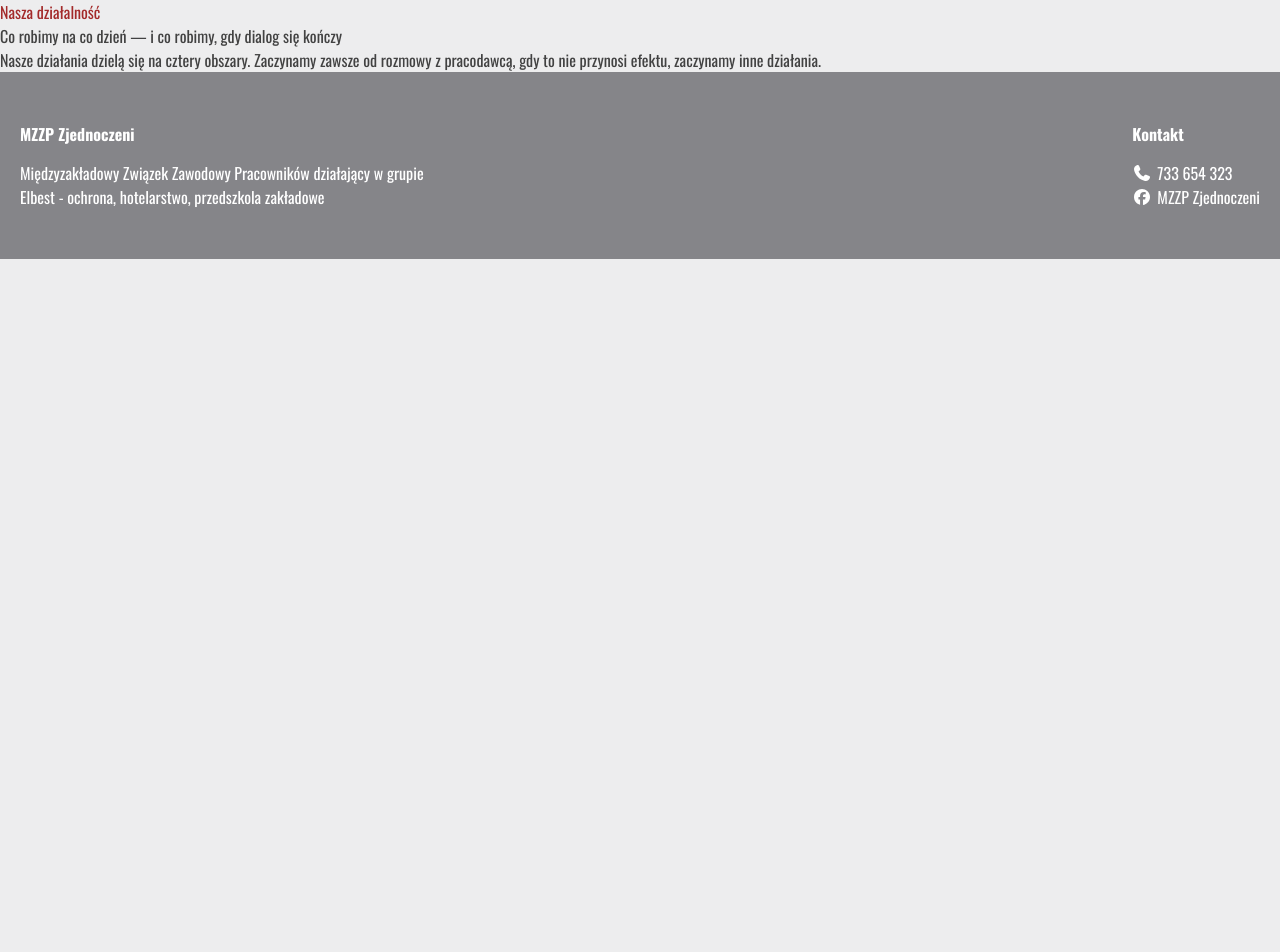
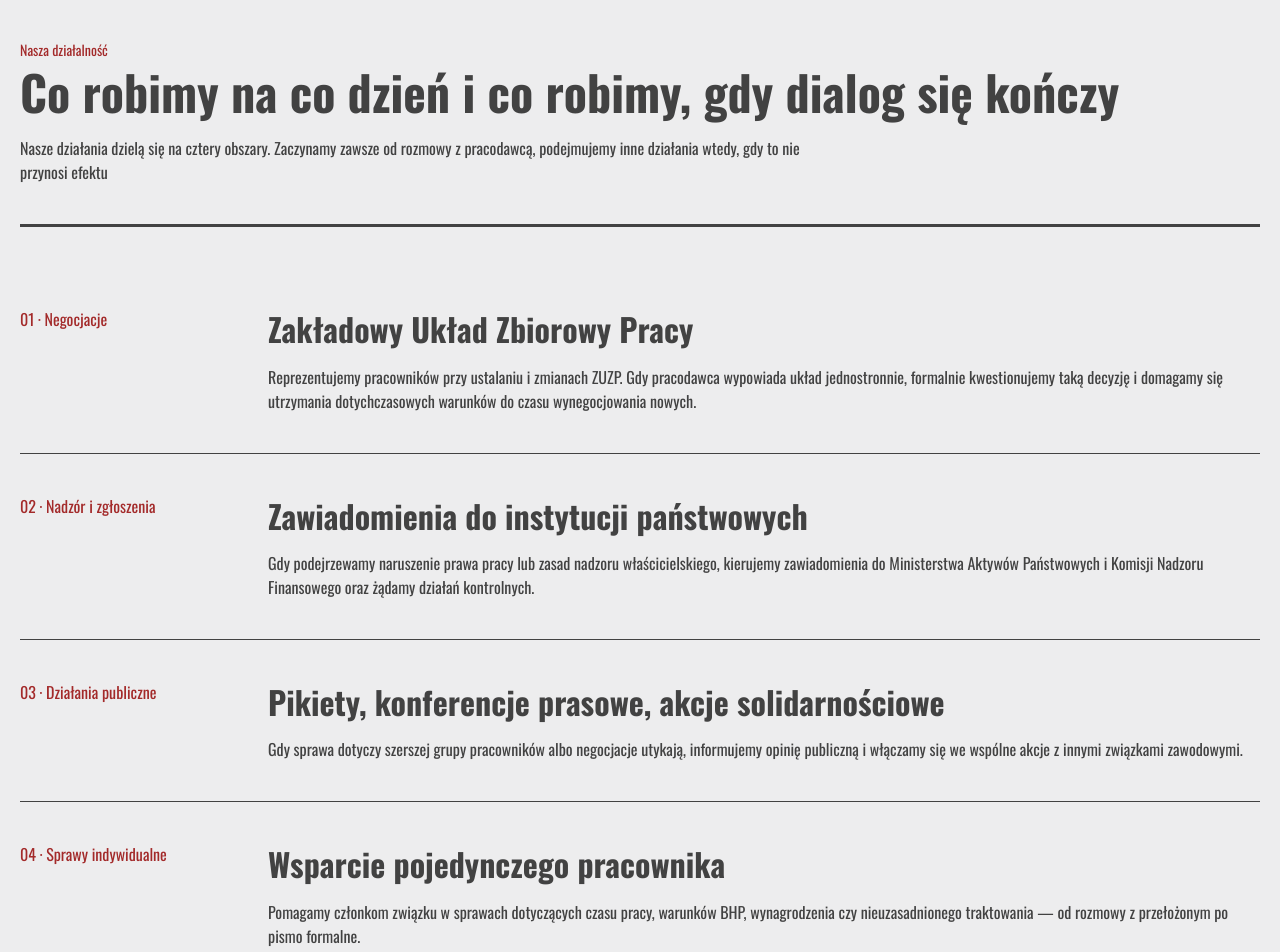
Before and after one commit to Krzysztofe/zjednoczeni, a Next.js app: page /activity in a window 1280 px wide. Shown: the part 60-1012 px from the top of the page. Before the commit the page ends 800 px from the top, so only its background shows below. Built offline with nearby package versions, Linux system fonts and the light colour scheme.

Commit message:
Add ActivityPage

```diff
--- a/app/about/page.tsx
+++ b/app/about/page.tsx
@@ -1,24 +1,131 @@
 import SideBorder from "@/components/shared/SideBorder";
+import TopSection from "@/components/shared/TopSection";
 
 const AboutPage = () => {
   return (
     <>
-      <section className="py-16">
-        <div className="container">
-          <div className="text-accent text-sm">O związku</div>
-          <h1 className="text-2xl font-bold mb-5">
-            Powstaliśmy tam, gdzie nikt inny nie chciał działać
-          </h1>
-          <p className="w-2/3">
-            MZZP Zjednoczeni to międzyzakładowy związek zawodowy skupiający
+      <TopSection
+        title="O związku"
+        header="Powstaliśmy tam, gdzie nikt inny nie chciał działać"
+        paragraph="MZZP Zjednoczeni to międzyzakładowy związek zawodowy skupiający
             pracowników spółki Elbest - ochroniarzy, personel hotelowy oraz
             pracowników przedszkoli zakładowych. Działamy niezależnie od
-            pracodawcy i ponad podziałami stanowiskowymi.
-          </p>
-          <SideBorder />
+            pracodawcy i ponad podziałami stanowiskowymi."
+      />
+      <section>
+        <div className="container md:flex pb-30">
+          <div className="md:w-3/4 md:pr-10 mb-20">
+            <div className="mb-10">
+              <h2 className="font-bold text-lg">Nasza misja</h2>
+              <p className="">
+                Reprezentujemy interesy pracownicze wobec pracodawcy i jego
+                kolejnych właścicieli - również wtedy, gdy spółka zmienia
+                strukturę, sprzedaje oddziały albo wypowiada układy zbiorowe.
+                Naszym celem jest, żeby żadna zmiana organizacyjna nie odbywała
+                się kosztem wynagrodzeń, świadczeń socjalnych czy bezpieczeństwa
+                zatrudnienia.
+              </p>
+            </div>
+            <div className="mb-10">
+              <h2 className="font-bold text-lg">Jak działamy</h2>
+              <p className="">
+                Prowadzimy bieżący dialog z pracodawcą, a gdy to nie wystarcza —
+                składamy formalne zawiadomienia do instytucji nadzorczych,
+                organizujemy pikiety i współpracujemy z innymi związkami
+                zawodowymi w grupie. Informujemy członków na bieżąco, bez
+                ozdabiania trudnych wiadomości.
+              </p>
+            </div>
+            <div className="mb-10">
+              <h2 className="font-bold text-lg">Z kim współpracujemy</h2>
+              <p className="">
+                Utrzymujemy kontakt z pozostałymi organizacjami związkowymi
+                działającymi w Elbest oraz z ogólnopolskimi strukturami
+                związkowymi, gdy sprawa wykracza poza jeden zakład.
+              </p>
+            </div>
+            <h2 className="font-bold text-lg mb-6">Oś czasu</h2>
+
+            <div
+              className="border-l-2 pl-10 py-10 relative after:absolute
+    after:-left-[11px]
+    after:top-10
+    after:h-8
+    after:w-8
+    after:rounded-full
+    after:bg-accent"
+            >
+              <div className="text-accent">2009</div>
+              <h3 className="font-bold my-4">Powstanie związku</h3>
+              <p>
+                Grupa pracowników ochrony zakłada Międzyzakładowy Związek
+                Zawodowy Pracowników „Zjednoczeni”, by mieć realny wpływ na
+                warunki zatrudnienia.
+              </p>
+            </div>
+            <div
+              className="border-l-2 pl-10 py-10 relative after:absolute
+    after:-left-[11px]
+    after:top-10
+    after:h-8
+    after:w-8
+    after:rounded-full
+    after:bg-accent"
+            >
+              <div className="text-accent">2017</div>
+              <h3 className="font-bold my-4">
+                Wspólne działania protestacyjne
+              </h3>
+              <p>
+                Udział w konferencjach prasowych i akcjach solidarnościowych z
+                pracownikami sektora energetycznego w regionie łódzkim.
+              </p>
+            </div>
+            <div
+              className="border-l-2 pl-10 py-10 relative after:absolute
+    after:-left-[11px]
+    after:top-10
+    after:h-8
+    after:w-8
+    after:rounded-full
+    after:bg-accent"
+            >
+              <div className="text-accent">2022</div>
+              <h3 className="font-bold my-4">Zmiana właściciela spółki</h3>
+              <p>
+                Elbest przechodzi pod Polski Holding Hotelowy. Związek zaczyna
+                monitorować, czy nowe zasady zatrudnienia są zgodne z prawem.
+              </p>
+            </div>
+            <div
+              className="border-l-2 pl-10 py-10 relative after:absolute
+    after:-left-[11px]
+    after:top-10
+    after:h-8
+    after:w-8
+    after:rounded-full
+    after:bg-accent"
+            >
+              <div className="text-accent">2024–2026</div>
+              <h3 className="font-bold my-4">Spór o układ zbiorowy</h3>
+              <p>
+                Sprzeciw wobec wypowiedzenia Zakładowego Układu Zbiorowego Pracy
+                i zawiadomienie Ministerstwa Aktywów Państwowych oraz KNF.
+              </p>
+            </div>
+          </div>
+          <div className=" mb-30">
+            <div className="p-6 bg-white">
+              <h3 className="font-bold mb-4 text-lg">Zasięg działania</h3>
+              <p className="border-b-1 mb-4 py-4">
+                Dział ochrony — obiekty przemysłowe i biurowe
+              </p>
+              <p className="border-b-1 mb-4 py-4">Elbest Hotele</p>
+              <p className="">Przedszkola zakładowe</p>
+            </div>
+          </div>
         </div>
       </section>
-      <section></section>
     </>
   );
 };
--- a/app/activity/page.tsx
+++ b/app/activity/page.tsx
@@ -1,13 +1,114 @@
+import TopSection from "@/components/shared/TopSection";
+
 const ActivityPage = () => {
-  return <>  <section>
-  <div className="text-accent">Nasza działalność</div>
-  <div>Co robimy na co dzień — i co robimy, gdy dialog się kończy</div>
-  <div>
-    Nasze działania dzielą się na cztery obszary. Zaczynamy zawsze od
-    rozmowy z pracodawcą, gdy to nie przynosi efektu, zaczynamy inne
-    działania.
-  </div>
-</section></>;
+  return (
+    <>
+      <TopSection
+        title="Nasza działalność"
+        header="Co robimy na co dzień i co robimy, gdy dialog się kończy"
+        paragraph="Nasze działania dzielą się na cztery obszary. Zaczynamy zawsze od rozmowy z pracodawcą, podejmujemy inne działania wtedy, gdy to nie przynosi efektu"
+      />
+
+      <section className="pt-16">
+        <div className="container">
+          <div className="md:flex border-b pb-16">
+            {" "}
+            <div className="text-accent  mb-12 md:w-1/5 pr-3">
+              01 · Negocjacje
+            </div>
+            <div className="w-4/5">
+              {" "}
+              <h2 className="text-xl font-bold mb-5">
+                Zakładowy Układ Zbiorowy Pracy
+              </h2>
+              <p className="">
+                Reprezentujemy pracowników przy ustalaniu i zmianach ZUZP. Gdy
+                pracodawca wypowiada układ jednostronnie, formalnie
+                kwestionujemy taką decyzję i domagamy się utrzymania
+                dotychczasowych warunków do czasu wynegocjowania nowych.
+              </p>{" "}
+            </div>
+          </div>
+        </div>
+      </section>
+
+      <section className="pt-16">
+        <div className="container">
+          <div className="md:flex border-b pb-16">
+            {" "}
+            <div className="text-accent  mb-12 md:w-1/5 pr-3">
+              02 · Nadzór i zgłoszenia
+            </div>
+            <div className="w-4/5">
+              {" "}
+              <h2 className="text-xl font-bold mb-5">
+                Zawiadomienia do instytucji państwowych
+              </h2>
+              <p className="">
+                Gdy podejrzewamy naruszenie prawa pracy lub zasad nadzoru
+                właścicielskiego, kierujemy zawiadomienia do Ministerstwa
+                Aktywów Państwowych i Komisji Nadzoru Finansowego oraz żądamy
+                działań kontrolnych.
+              </p>{" "}
+            </div>
+          </div>
+        </div>
+      </section>
+
+      <section className="pt-16">
+        <div className="container">
+          <div className="md:flex border-b pb-16">
+            {" "}
+            <div className="text-accent  mb-12 md:w-1/5 pr-3">
+              03 · Działania publiczne
+            </div>
+            <div className="w-4/5">
+              {" "}
+              <h2 className="text-xl font-bold mb-5">
+                Pikiety, konferencje prasowe, akcje solidarnościowe
+              </h2>
+              <p className="">
+                Gdy sprawa dotyczy szerszej grupy pracowników albo negocjacje
+                utykają, informujemy opinię publiczną i włączamy się we wspólne
+                akcje z innymi związkami zawodowymi.
+              </p>{" "}
+            </div>
+          </div>
+        </div>
+      </section>
+
+      <section className="pt-16">
+        <div className="container">
+          <div className="md:flex pb-16">
+            {" "}
+            <div className="text-accent  mb-12 md:w-1/5 pr-3">
+              04 · Sprawy indywidualne
+            </div>
+            <div className="w-4/5">
+              {" "}
+              <h2 className="text-xl font-bold mb-5">
+                Wsparcie pojedynczego pracownika
+              </h2>
+              <p className="">
+                Pomagamy członkom związku w sprawach dotyczących czasu pracy,
+                warunków BHP, wynagrodzenia czy nieuzasadnionego traktowania —
+                od rozmowy z przełożonym po pismo formalne.
+              </p>{" "}
+            </div>
+          </div>
+        </div>
+      </section>
+      <section>
+        {" "}
+        <div className="container py-40">
+          <h2 className="border-l-3 border-accent pl-16 text-xl">
+            Związek nie zastępuje pracownika - daje mu głos, którego samemu
+            trudniej się domagać.
+          </h2>
+        </div>
+      </section>
+    </>
+  );
 };
 
 export default ActivityPage;
--- a/app/globals.css
+++ b/app/globals.css
@@ -82,13 +82,7 @@ body {
   width: 100%;
   max-width: var(--max-width);
   margin-inline: auto;
-  padding-inline: 1rem;
-}
-
-@media (min-width: 750px) {
-  .container {
-    padding-inline: 2rem;
-  }
+  padding-inline: 2rem;
 }
 
 .btn-primary {
--- a/app/news/page.tsx
+++ b/app/news/page.tsx
@@ -1,5 +1,15 @@
+import TopSection from "@/components/shared/TopSection";
+
 const NewsPage = () => {
-  return <div>news</div>;
+  return (
+    <>
+      <TopSection
+        title="Aktualności"
+        header="Komunikaty i sprawy związkowe"
+        paragraph="Bieżące informacje o interwencjach, sporach zbiorowych i decyzjach, które dotyczą pracowników Elbest."
+      />
+    </>
+  );
 };
 
 export default NewsPage;
--- a/components/shared/SideBorder.tsx
+++ b/components/shared/SideBorder.tsx
@@ -1,5 +1,5 @@
 const SideBorder = () => {
-  return <div className="border-b-3 mt-10"></div>;
+  return <div className="border-b-3 mt-16"></div>;
 };
 
 export default SideBorder;
--- /dev/null
+++ b/components/shared/TopSection.tsx
@@ -0,0 +1,22 @@
+import SideBorder from "./SideBorder";
+
+type Props = {
+  title: string;
+  header: string;
+  paragraph: string;
+};
+
+const TopSection = ({ title, header, paragraph }: Props) => {
+  return (
+    <section className="py-16">
+      <div className="container">
+        <div className="text-accent text-sm">{title}</div>
+        <h1 className="text-2xl font-bold mb-5">{header}</h1>
+        <p className="w-2/3">{paragraph}</p>
+        <SideBorder />
+      </div>
+    </section>
+  );
+};
+
+export default TopSection;
```
